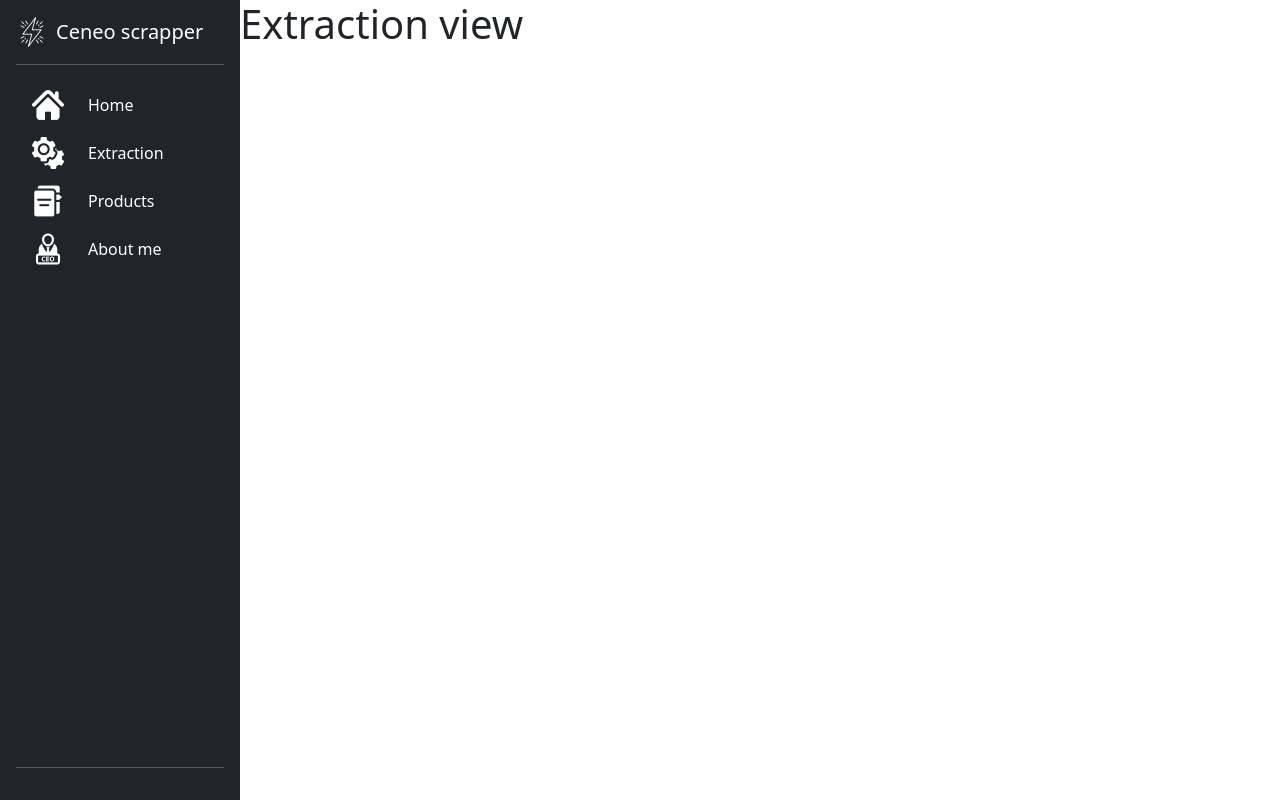
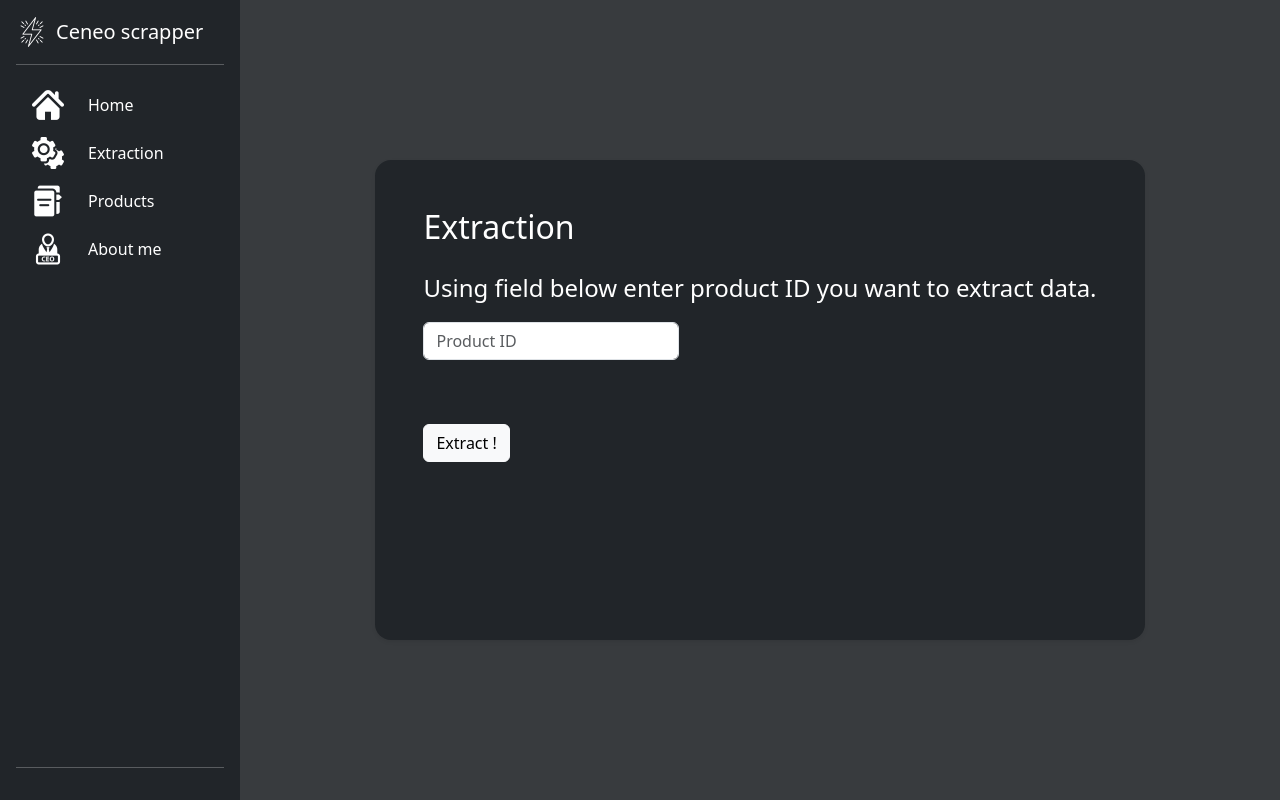
Before and after one commit to J4k0b-p/CeneoScrapper, a Flask app: page /extraction in a window 1280 px wide. Run offline with Flask 3, Linux system fonts and the light colour scheme.

Commit message:
Add extraction view

```diff
--- a/app/templates/extraction.html
+++ b/app/templates/extraction.html
@@ -1,3 +1,23 @@
 {% extends 'main.html' %} {% block content %}
-<h1>Extraction view</h1>
+<div class="extraction-container text-bg-dark shadow-sm rounded-4" style="min-height: 60vh; min-width: 60vw">
+  <div class="wrapper m-5">
+    <h2>Extraction</h2>
+    <form action="{{ url_for('handle_submit') }}" method="post">
+      <div class="mb-3">
+        <label for="extractionInput" class="form-labe text-white fs-4 pt-3 pb-2">
+          Using field below enter product ID you want to extract data.
+        </label>
+        <input
+          type="text"
+          class="form-control mt-2 mb-3"
+          id="extractionInput"
+          name="extractionInput"
+          placeholder="Product ID"
+          style="max-width: 20vw"
+        />
+      </div>
+      <button type="submit" class="btn btn-light mt-5">Extract !</button>
+    </form>
+  </div>
+</div>
 {% endblock %}
--- a/app/templates/main.html
+++ b/app/templates/main.html
@@ -8,7 +8,7 @@
   </head>
   <body class="min-vh-100 w-100">
     <main class="d-flex flex-nowrap">
-      <div class="d-flex flex-column flex-shrink-0 p-3 text-bg-dark" style="width: 240px; min-height: 100vh">
+      <div class="d-flex flex-column flex-shrink-0 p-3 text-bg-dark shadow-sm" style="width: 240px; min-height: 100vh">
         <a href="/" class="d-flex align-items-center mb-3 mb-md-0 me-md-auto text-white text-decoration-none">
           <img
             src="{{ url_for('static', filename='/images/lightning.png') }}"
@@ -21,7 +21,7 @@
         <hr />
         <ul class="nav nav-pills flex-column mb-auto">
           <li class="nav-item">
-            <a href="#" class="nav-link text-white d-flex align-items-center">
+            <a href="/" class="nav-link text-white d-flex align-items-center">
               <img src="{{ url_for('static', filename='/images/home.png') }}" width="32" height="32" class="me-4" />
               Home
             </a>
@@ -47,7 +47,12 @@
         </ul>
         <hr />
       </div>
-      <div class="content min-vh-100 w-100">{% block content %}{% endblock %}</div>
+      <div
+        class="content min-vh-100 w-100 d-flex align-items-center justify-content-center"
+        style="background-color: #383b3e"
+      >
+        {% block content %}{% endblock %}
+      </div>
     </main>
     <script src="https://cdn.jsdelivr.net/npm/bootstrap@5.3.3/dist/css/bootstrap.min.css"></script>
   </body>
```
